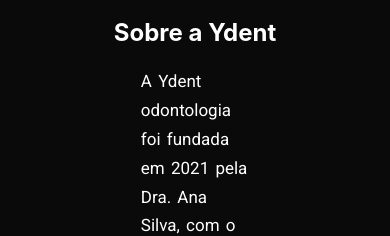
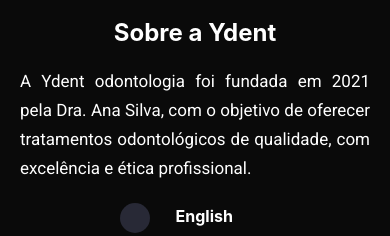
Before and after one commit to ziembick/site-portfolio-designer, a React (Create React App) app in the folder portfolio-designers/: page /ydent in a window 390 px wide. Shown: the part 478-714 px from the top of the page. Built offline with nearby package versions, Linux system fonts and the light colour scheme.

Commit message:
aqua port celphone

```diff
--- a/portfolio-designers/src/css/aqua.css
+++ b/portfolio-designers/src/css/aqua.css
@@ -189,4 +189,33 @@ button:hover .button-text {
     align-items: center;
     flex-direction: column;
   }
+
+
+  /* .aqua-h2 {
+    display: flex;
+    justify-content: center;
+    align-items: center;
+    color: var(--branco);
+    opacity: 0;
+    animation: fadeIn 1s forwards;
+  } */
+
+  .aqua-p {
+    padding: 0;
+    text-align-last: initial;
+    text-align: justify;
+    word-spacing: 0;
+    line-height: 1.7;
+    font-family: "Roboto";
+    font-size: 17px;
+    display: flex;
+    justify-content: center;
+    align-items: center;
+    color: white;
+    opacity: 0;
+    animation: fadeIn 1s forwards;
+  }
+
+
+
 }
```
